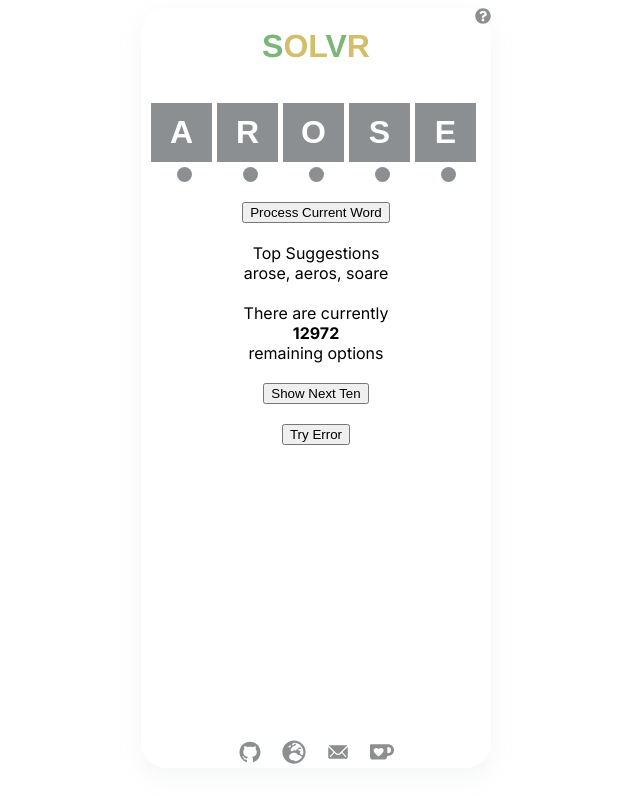
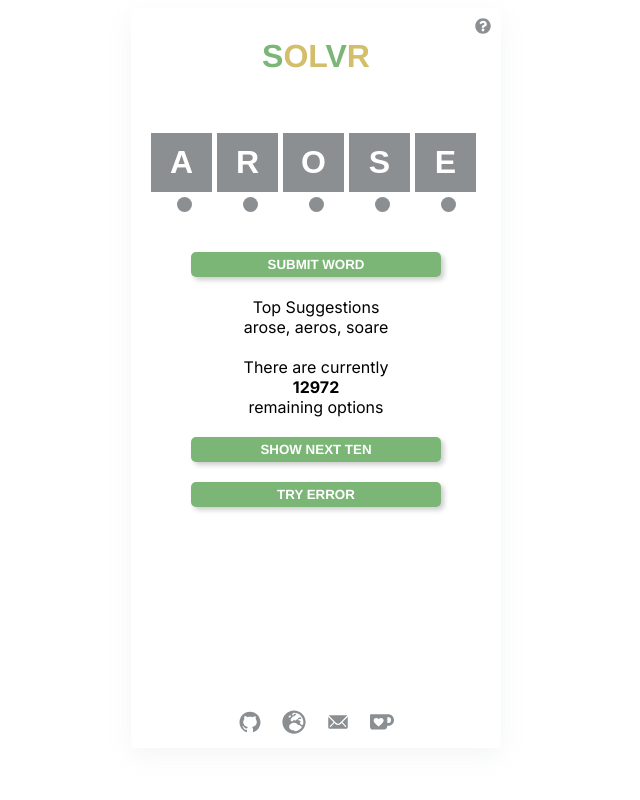
Before and after one commit to Fordcois/wordle-solver, a Next.js app: page / in a window 1280 px wide. Shown: the whole page, without its empty margins (324-964 px from the left). Built offline with nearby package versions, Linux system fonts and the light colour scheme.

Commit message:
Styles Buttons

```diff
--- a/src/app/globals.css
+++ b/src/app/globals.css
@@ -9,16 +9,22 @@
 --Red: rgb(188, 97, 87);
 }
 
+body{
+  background-color: #fff;
+}
+
+
 .container {
+  background-color: rgb(255,255,255);
     width: 350px;
-    height: 95vh;
-    margin-left: auto;
-    margin-right: auto;
+    height: 90vh;
+    padding: 10px;
+    margin: 0px auto;
     display: flex;
     flex-direction: column;
     align-items: center;
     text-align: center;
-    border-radius: 25px;
+    border-radius: 5px;
     box-shadow: rgba(149, 157, 165, 0.1) 0px 8px 24px;
 }
 
@@ -31,12 +37,17 @@
     font-weight: 700;
 }
 
+.LetterContainer{
+  display: flex;
+  padding: 20px 0px;
+}
+
 .letterBox-Container{
-display: flex;
-flex-direction: column;
-align-items: center;
-justify-content: center;
-text-align: center;
+  display: flex;
+  flex-direction: column;
+  align-items: center;
+  justify-content: center;
+  text-align: center;
 }
 
 .letterBox{
@@ -53,12 +64,30 @@ text-align: center;
 
 .letterBox:focus {
     outline: none; /* Hides the default focus outline */
-    box-shadow: 0 0 0 2px black; /* Adds a custom black outline using box-shadow */
+    box-shadow: 0 0 0 2px var(--Red);
 }
 .footer {
     margin-top: auto;
     text-align: center;
     color: var(--Grey);
+}
+
+.button-Green{
+  background-color: var(--Green);
+  border: none;
+  padding: 5px 0px;
+  width: 250px;
+  font-family: var(--LetterFont);
+  font-weight: 700;
+  text-transform: uppercase;
+  color: white;
+  border-radius: 5px;
+  box-shadow: rgba(0, 0, 0, .2) 3px 3px 5px;
+}
+.button-Green:hover{
+  background-color: rgb(111,164,107);
+  color: #fff;
+  box-shadow: rgba(0, 0, 0, .3) 3px 3px 5px;
 }
 
 /* Tool Tips */
@@ -123,7 +152,7 @@ text-align: center;
   }
 
   .PopUpWindow {
-    background-color: aliceblue;
+    background-color: #fff;
     z-index: 1001;
     width: 300px;
     text-align: center;
@@ -147,7 +176,6 @@ text-align: center;
   font-weight: 700;
 }
 
-/* Animations */
 @keyframes shake {
   0%, 100% { transform: translateX(0); }
   20%, 60% { transform: translateX(-5px); }
--- a/src/components/index.tsx
+++ b/src/components/index.tsx
@@ -149,7 +149,7 @@ return (
     <div id="ErrorMessage" className={`ErrorMessage ${errorMessage != '\u00A0'? 'shake' : ''}`}>{errorMessage}</div>
 
 
-    <div style={{display:'flex'}}>
+    <div className='LetterContainer'>
         <UserLetterSquare letter={userWord[0].letter} index={0} ChangeUserLetter={ChangeUserLetter} colour={userWord[0].colour} />
         <UserLetterSquare letter={userWord[1].letter} index={1} ChangeUserLetter={ChangeUserLetter} colour={userWord[1].colour} />
         <UserLetterSquare letter={userWord[2].letter} index={2} ChangeUserLetter={ChangeUserLetter} colour={userWord[2].colour} />
@@ -159,7 +159,7 @@ return (
 
 
     <br/>
-    <button onClick={()=>ProcessUserWord()}>Process Current Word</button>
+    <button className='button-Green' onClick={()=>ProcessUserWord()}>submit word</button>
     <br/>
     {previousGuesses.length > 0 && (
                 <div>
@@ -188,9 +188,9 @@ There are currently <b>{sortedWords.length}</b> remaining options<br/>
         <PossibleAnswer key={index} wordlist={group} listmode={true} setWordToAnswer={setWordToAnswer}/>
     ))}
 <br/>
-<button onClick={()=>ShowMoreAnswers(10)}>Show Next Ten</button>
+<button className='button-Green' onClick={()=>ShowMoreAnswers(10)}>Show Next Ten</button>
 <br/>
-<button onClick={()=>flashErrorMessage('ERROR')}>Try Error</button>
+<button className='button-Green'onClick={()=>flashErrorMessage('ERROR')}>Try Error</button>
 <br/>
 
 
```
